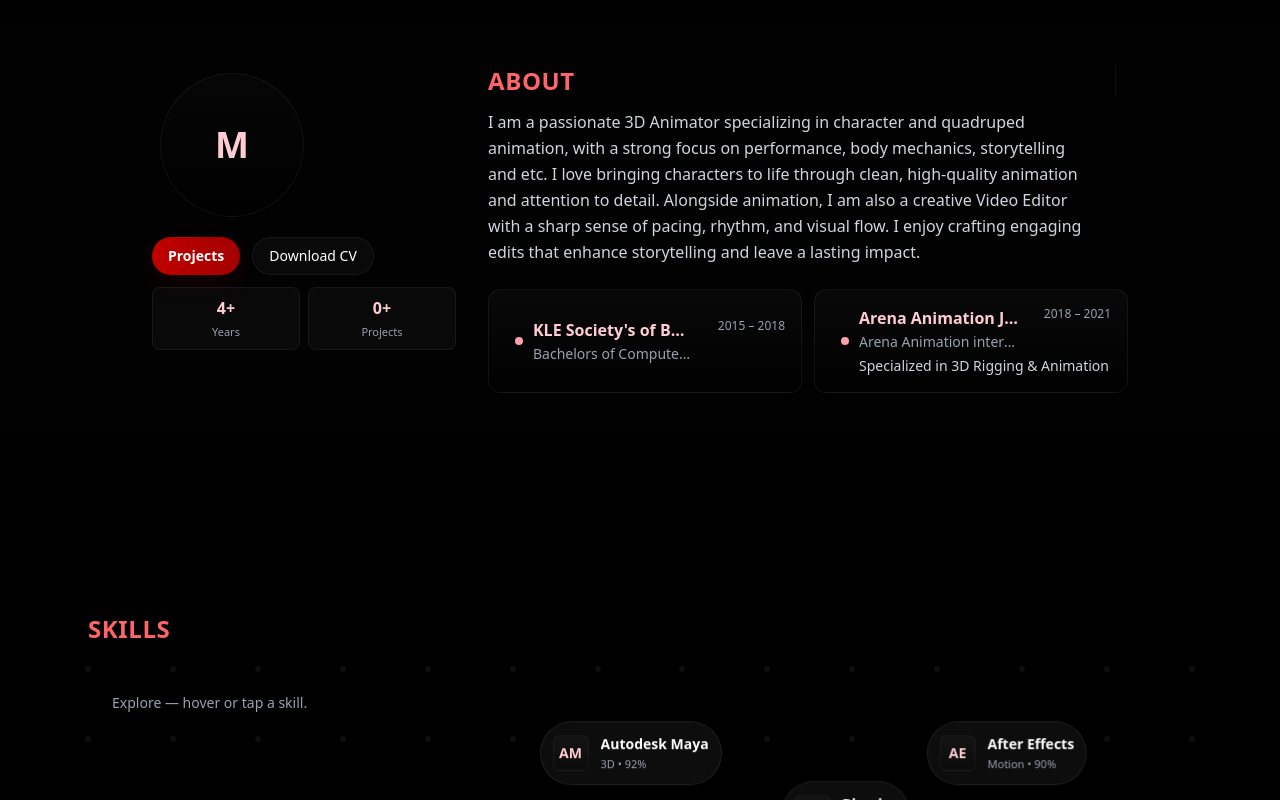
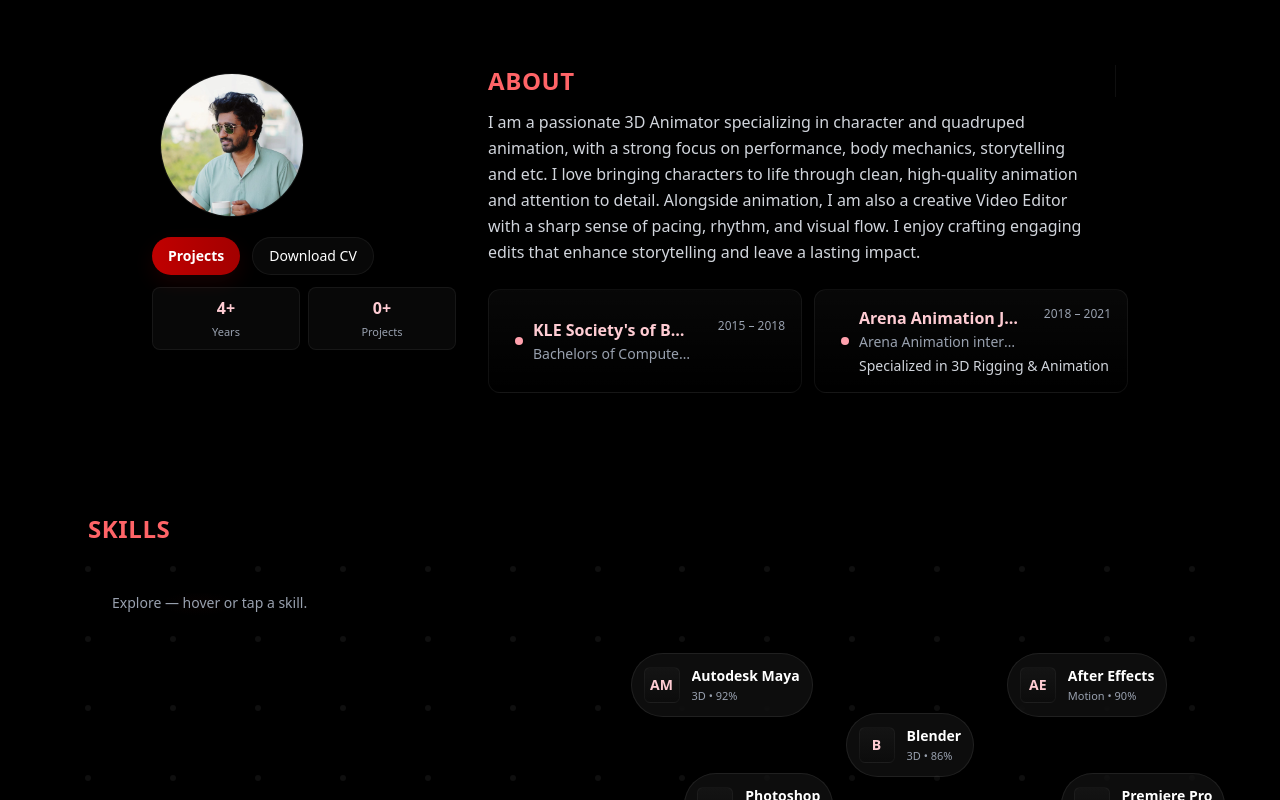
Before and after one commit to abhii-dev/Port_Portfolio, a React (Vite) app: page / in a window 1280 px wide. Shown: the part 840-1640 px from the top of the page. Built offline with nearby package versions, Linux system fonts and the light colour scheme.

Commit message:
added image

```diff
--- a/src/components/About.jsx
+++ b/src/components/About.jsx
@@ -1,11 +1,13 @@
 // src/components/About.jsx
 import React, { useEffect, useRef, useState } from "react";
-import resume from "../assets/resume.pdf"
+import { motion, useInView, useReducedMotion } from "framer-motion";
+import resume from "../assets/resume.pdf";
+import avatar from "../assets/avatar.jpeg"; // <-- replace with your image (avatar.png / profile.webp etc.)
 
 /**
- * About — Compact mobile CTAs (text-only pills)
- * - Mobile: small text-only pills, side-by-side (not full-width)
- * - sm+ : original labeled pills remain
+ * About — uses framer-motion variants + useInView.
+ * Animates when scrolled into view or when navbar dispatches 'nav-scroll-to' for id === 'about'.
+ * Replaces the big 'M' with a responsive image.
  */
 
 export default function About() {
@@ -28,30 +30,30 @@ export default function About() {
     },
   ];
 
-  const ref = useRef(null);
-  const [visible, setVisible] = useState(false);
-  const [counts, setCounts] = useState(stats.map(() => 0));
+  const rootRef = useRef(null);
+  const inView = useInView(rootRef, { amount: 0.2, once: true });
+  const shouldReduceMotion = useReducedMotion();
+
+  // allow nav clicks to force-play the animation even if not yet scrolled into view
+  const [forcePlay, setForcePlay] = useState(false);
 
   useEffect(() => {
-    const el = ref.current;
-    if (!el) return;
-    const io = new IntersectionObserver(
-      (entries) => {
-        entries.forEach((e) => {
-          if (e.isIntersecting) {
-            setVisible(true);
-            io.disconnect();
+    const onNav = (e) => {
+      if (e?.detail?.id === "about") {
+        setForcePlay(true);
+        // clear after a short while to allow re-trigger if user navigates again
+        setTimeout(() => setForcePlay(false), 900);
       }
-        });
-      },
-      { threshold: 0.2 }
-    );
-    io.observe(el);
-    return () => io.disconnect();
+    };
+    window.addEventListener("nav-scroll-to", onNav);
+    return () => window.removeEventListener("nav-scroll-to", onNav);
   }, []);
 
+  // numeric counters animation (keeps prior behavior)
+  const [counts, setCounts] = useState(stats.map(() => 0));
   useEffect(() => {
-    if (!visible) return;
+    const play = inView || forcePlay;
+    if (!play) return;
     const duration = 700;
     const start = performance.now();
     function step(now) {
@@ -60,13 +62,35 @@ export default function About() {
       if (t < 1) requestAnimationFrame(step);
     }
     requestAnimationFrame(step);
-  }, [visible]);
+  }, [inView, forcePlay]);
+
+  const entry = shouldReduceMotion
+    ? {}
+    : {
+        avatar: {
+          hidden: { scale: 0.96, opacity: 0 },
+          visible: { scale: 1, opacity: 1, transition: { duration: 0.52, ease: [0.2, 1, 0.36, 1] } },
+        },
+        body: {
+          hidden: { opacity: 0, y: 12 },
+          visible: {
+            opacity: 1,
+            y: 0,
+            transition: { when: "beforeChildren", staggerChildren: 0.12, duration: 0.52, ease: [0.2, 1, 0.36, 1] },
+          },
+        },
+        child: {
+          hidden: { opacity: 0, y: 12 },
+          visible: { opacity: 1, y: 0, transition: { duration: 0.46, ease: [0.2, 1, 0.36, 1] } },
+        },
+      };
+
+  const playAnim = shouldReduceMotion ? true : inView || forcePlay;
 
   return (
-    <section id="about" ref={ref} className="w-full bg-[#020203] text-white py-8 md:py-10" aria-labelledby="about-heading">
+    <section id="about" ref={rootRef} className="w-full bg-black text-white py-8 md:py-10" aria-labelledby="about-heading">
       <div className="max-w-5xl mx-auto px-4 sm:px-6">
         <div className="grid grid-cols-1 md:grid-cols-12 gap-6 md:gap-8 items-start">
-          {/* avatar + CTAs */}
           <div className="col-span-12 md:col-span-4 flex flex-col items-center md:items-start">
             <div className="relative w-28 h-28 sm:w-32 sm:h-32 md:w-40 md:h-40 flex items-center justify-center">
               <div
@@ -79,59 +103,41 @@ export default function About() {
                 }}
                 aria-hidden
               />
-              <div
-                className="relative w-24 h-24 sm:w-28 sm:h-28 md:w-36 md:h-36 rounded-full flex items-center justify-center overflow-hidden border border-white/6 shadow-sm"
+
+              {/* motion image replaces the big 'M' */}
+              <motion.img
+                src={avatar}
+                alt="Profile avatar"
+                className="avatar relative w-24 h-24 sm:w-28 sm:h-28 md:w-36 md:h-36 rounded-full object-cover border border-white/6 shadow-sm"
                 style={{ background: "linear-gradient(180deg, rgba(255,255,255,0.02), rgba(0,0,0,0.04))" }}
-              >
-                <span className="text-2xl sm:text-3xl md:text-4xl font-extrabold text-rose-200 select-none">M</span>
-              </div>
+                variants={entry.avatar}
+                initial="hidden"
+                animate={playAnim ? "visible" : "hidden"}
+                loading="lazy"
+                draggable={false}
+              />
             </div>
 
-            {/* MOBILE: small text-only pills, side-by-side (not full-width) */}
             <div className="mt-3 flex items-center gap-3 sm:hidden">
-              <a
-                href="#projects"
-                aria-label="View projects"
-                className="inline-flex items-center justify-center text-sm px-3 py-2 rounded-full font-semibold"
-                style={{ background: "linear-gradient(90deg,#C00000,#A30000)", boxShadow: "0 8px 18px rgba(192,20,20,0.10)" }}
-                title="Projects"
-              >
+              <a href="#projects" aria-label="View projects" className="inline-flex items-center justify-center text-sm px-3 py-2 rounded-full font-semibold" style={{ background: "linear-gradient(90deg,#C00000,#A30000)", boxShadow: "0 8px 18px rgba(192,20,20,0.10)" }} title="Projects">
                 Projects
               </a>
 
-              <a
-                href={resume}
-                download
-                aria-label="Download CV"
-                className="inline-flex items-center justify-center text-sm px-3 py-2 rounded-full border border-white/6 bg-white/3"
-                title="Download CV"
-              >
+              <a href={resume} download aria-label="Download CV" className="inline-flex items-center justify-center text-sm px-3 py-2 rounded-full border border-white/6 bg-white/3" title="Download CV">
                 CV
               </a>
             </div>
 
-            {/* DESKTOP/TABLET: labeled CTAs (sm+) */}
             <div className="mt-3 w-full hidden sm:flex sm:flex-row gap-3">
-              <a
-                href="#projects"
-                className="inline-flex items-center justify-center gap-2 text-sm px-4 py-2 rounded-full font-semibold"
-                style={{ background: "linear-gradient(90deg,#C00000,#A30000)", boxShadow: "0 8px 20px rgba(192,20,20,0.12)" }}
-                aria-label="View projects"
-              >
+              <a href="#projects" className="inline-flex items-center justify-center gap-2 text-sm px-4 py-2 rounded-full font-semibold" style={{ background: "linear-gradient(90deg,#C00000,#A30000)", boxShadow: "0 8px 20px rgba(192,20,20,0.12)" }} aria-label="View projects">
                 Projects
               </a>
 
-              <a
-                href={resume}
-                download
-                className="inline-flex items-center justify-center gap-2 text-sm px-4 py-2 rounded-full border border-white/6 bg-white/3"
-                aria-label="Download CV"
-              >
+              <a href={resume} download className="inline-flex items-center justify-center gap-2 text-sm px-4 py-2 rounded-full border border-white/6 bg-white/3" aria-label="Download CV">
                 Download CV
               </a>
             </div>
 
-            {/* compact stats visible on mobile as a small row */}
             <div className="mt-3 w-full">
               <div className="flex gap-2 justify-center md:justify-start">
                 {stats.map((s, i) => (
@@ -144,7 +150,6 @@ export default function About() {
             </div>
           </div>
 
-          {/* main content */}
           <div className="col-span-12 md:col-span-8">
             <div className="flex items-start justify-between gap-4">
               <div>
@@ -158,23 +163,23 @@ export default function About() {
               </div>
             </div>
 
-            <p className="mt-3 text-gray-300 text-sm sm:text-base max-w-prose leading-relaxed">
+            <motion.div
+              className="about-body"
+              variants={entry.body}
+              initial="hidden"
+              animate={playAnim ? "visible" : "hidden"}
+            >
+              <motion.p className="mt-3 text-gray-300 text-sm sm:text-base max-w-prose leading-relaxed" variants={entry.child}>
                 I am a passionate 3D Animator specializing in character and quadruped animation, with a strong focus on performance, body mechanics, storytelling and etc. I love bringing characters to life through clean, high-quality animation and attention to detail. Alongside animation, I am also a creative Video Editor with a sharp sense of pacing, rhythm, and visual flow. I enjoy crafting engaging edits that enhance storytelling and leave a lasting impact.
-            </p>
+              </motion.p>
 
-            {/* education cards (responsive) */}
-            <div className="mt-6 grid grid-cols-1 sm:grid-cols-2 gap-3">
-              {education.map((e, idx) => (
-                <article
-                  key={e.title}
-                  className="relative p-3 sm:p-4 rounded-xl bg-gradient-to-b from-white/3 to-transparent border border-white/6 shadow-sm hover:-translate-y-0.5 hover:shadow-md transition-transform flex items-center min-h-[84px]"
-                >
-                  {/* left dot column - consistent width */}
+              <motion.div className="mt-6 grid grid-cols-1 sm:grid-cols-2 gap-3" variants={entry.child}>
+                {education.map((e) => (
+                  <article key={e.title} className="relative p-3 sm:p-4 rounded-xl bg-gradient-to-b from-white/3 to-transparent border border-white/6 shadow-sm hover:-translate-y-0.5 hover:shadow-md transition-transform flex items-center min-h-[84px]">
                     <div className="flex-none w-7 flex justify-center items-start pt-1 sm:pt-0">
                       <div className="w-2 h-2 rounded-full bg-rose-300 shadow-sm" aria-hidden />
                     </div>
 
-                  {/* content column */}
                     <div className="flex-1 min-w-0">
                       <div className="flex items-start justify-between gap-3">
                         <div className="min-w-0">
@@ -189,17 +194,21 @@ export default function About() {
                     </div>
                   </article>
                 ))}
-            </div>
+              </motion.div>
+            </motion.div>
           </div>
         </div>
       </div>
 
-      {/* small motion helper (respects reduced motion prefs) */}
       <style>{`
         @media (prefers-reduced-motion: no-preference) {
           .animate-spin-slow { animation: spin 28s linear infinite; }
         }
         @keyframes spin { from { transform: rotate(0) } to { transform: rotate(360deg) } }
+        /* ensure avatar image behaves well on very small devices */
+        @media (max-width: 420px) {
+          .avatar { width: 72px !important; height: 72px !important; }
+        }
       `}</style>
     </section>
   );
--- a/src/components/Hero.jsx
+++ b/src/components/Hero.jsx
@@ -69,7 +69,7 @@ export default function Hero({
                   border: "1px solid rgba(255,255,255,0.03)",
                 }}
               />
-              <div className="text-xs text-gray-400 uppercase tracking-wider">Cinematic • Motion • 3D</div>
+
             </div>
 
             <h1 className="text-4xl sm:text-5xl md:text-6xl font-extrabold leading-tight tracking-tight relative">
--- a/src/components/Projects.jsx
+++ b/src/components/Projects.jsx
@@ -32,7 +32,7 @@ export default function Projects() {
   ];
 
   return (
-    <section className="w-full bg-black text-white py-12 md:py-20">
+    <section id='projects' className="w-full bg-black text-white py-12 md:py-20">
       <div className="max-w-5xl mx-auto px-6">
 
         {/* Header */}
--- a/src/components/Skill.jsx
+++ b/src/components/Skill.jsx
@@ -1,12 +1,11 @@
 // src/components/Skill.jsx
-import React, { useEffect, useMemo, useState } from "react";
+import React, { useEffect, useMemo, useRef, useState } from "react";
+import { motion, useInView, useReducedMotion } from "framer-motion";
 
 /**
  * Skills — Animated Neon Dots Map (Motion UI) — with compact header
- * - Compact header restored: title + subtle subtitle + small stat
- * - Short guide inside map retained
- * - Interactive neon dots behavior preserved
- * - Tweak: smaller skill buttons on mobile to avoid overlap
+ * - Uses framer-motion for dot glow + node hover + entrance animation
+ * - Respects prefers-reduced-motion
  */
 
 export default function Skill() {
@@ -42,14 +41,7 @@ export default function Skill() {
   const [glowSet, setGlowSet] = useState(() => new Set());
 
   // reduced-motion flag
-  const [reduceMotion, setReduceMotion] = useState(false);
-  useEffect(() => {
-    const mq = window.matchMedia("(prefers-reduced-motion: reduce)");
-    setReduceMotion(mq.matches);
-    const handler = () => setReduceMotion(mq.matches);
-    mq.addEventListener?.("change", handler);
-    return () => mq.removeEventListener?.("change", handler);
-  }, []);
+  const shouldReduceMotion = useReducedMotion();
 
   // compute glow indices for a skill (col,row)
   function computeGlow(col, row, radius = GLOW_RADIUS) {
@@ -65,17 +57,17 @@ export default function Skill() {
 
   // handlers: onHover / onLeave / onFocus / onBlur / onClick (mobile)
   function handleEnter(skill) {
-    if (reduceMotion) return;
+    if (shouldReduceMotion) return;
     const ids = computeGlow(skill.col, skill.row, GLOW_RADIUS);
     setGlowSet(new Set(ids));
   }
   function handleLeave() {
-    if (reduceMotion) return;
+    if (shouldReduceMotion) return;
     setGlowSet(new Set());
   }
   // mobile tap toggles glow briefly
   function handleTap(skill) {
-    if (reduceMotion) return;
+    if (shouldReduceMotion) return;
     const ids = computeGlow(skill.col, skill.row, GLOW_RADIUS);
     setGlowSet(new Set(ids));
     // fade after short delay
@@ -89,9 +81,22 @@ export default function Skill() {
     return { left: `${left}%`, top: `${top}%` };
   };
 
+  // entrance animation control (animate when in view)
+  const containerRef = useRef(null);
+  const inView = useInView(containerRef, { amount: 0.12, once: true });
+
+  // framer variants
+  const containerVariants = {
+    hidden: { opacity: 0, y: 8 },
+    visible: { opacity: 1, y: 0, transition: { duration: 0.7, ease: [0.22, 1, 0.36, 1] } },
+  };
+
+  const nodeInitial = { opacity: 0, y: 8, scale: 0.98 };
+  const nodeVisible = { opacity: 1, y: 0, scale: 1, transition: { duration: 0.46, ease: [0.2, 1, 0.36, 1] } };
+
   return (
     <section id="skills" className="w-full bg-black text-white py-16 sm:py-20">
-      <div className="max-w-6xl mx-auto px-4 sm:px-6 mt-25">
+      <div className="max-w-6xl mx-auto px-4 sm:px-6">
         {/* compact header: title + subtitle + small stat */}
         <div className="flex items-center justify-between mb-6">
           <div>
@@ -100,7 +105,13 @@ export default function Skill() {
         </div>
 
         {/* map area */}
-        <div className="relative w-full p-6 bg-transparent border-none overflow-visible">
+        <motion.div
+          ref={containerRef}
+          className="relative w-full p-6 bg-transparent border-none overflow-visible"
+          variants={containerVariants}
+          initial="hidden"
+          animate={inView ? "visible" : "hidden"}
+        >
           {/* decorative subtle background gradient/fog */}
           <div
             aria-hidden
@@ -115,19 +126,28 @@ export default function Skill() {
           <div className="absolute inset-0 pointer-events-none">
             {dots.map((d) => {
               const isGlowing = glowSet.has(d.id);
+              // compute scale & styles based on glow
+              const scale = isGlowing && !shouldReduceMotion ? 1.6 : 1;
+              const bg = isGlowing
+                ? "radial-gradient(circle, rgba(255,180,180,1), rgba(163,0,0,0.9))"
+                : "rgba(255,255,255,0.06)";
+              const boxShadow = isGlowing
+                ? "0 6px 28px rgba(220,70,70,0.45), 0 0 10px rgba(255,90,90,0.6)"
+                : "none";
+
               return (
-                <span
+                <motion.span
                   key={d.id}
-                  className={`absolute -translate-x-1/2 -translate-y-1/2 rounded-full`}
+                  className="absolute -translate-x-1/2 -translate-y-1/2 rounded-full"
                   style={{
                     ...posStyle(d.c, d.r),
                     width: DOT_SIZE,
                     height: DOT_SIZE,
-                    background: isGlowing ? "radial-gradient(circle, rgba(255,180,180,1), rgba(163,0,0,0.9))" : "rgba(255,255,255,0.06)",
-                    boxShadow: isGlowing ? "0 6px 28px rgba(220,70,70,0.45), 0 0 10px rgba(255,90,90,0.6)" : "none",
-                    transition: reduceMotion ? "none" : "box-shadow 280ms ease, background 280ms ease, transform 260ms ease",
-                    transform: isGlowing && !reduceMotion ? "scale(1.6)" : "scale(1)",
+                    transformOrigin: "center",
+                    pointerEvents: "none",
                   }}
+                  animate={shouldReduceMotion ? {} : { scale, background: bg, boxShadow }}
+                  transition={shouldReduceMotion ? {} : { duration: 0.28, ease: [0.2, 0.9, 0.2, 1] }}
                 />
               );
             })}
@@ -150,24 +170,40 @@ export default function Skill() {
                       ...posStyle(s.col, s.row),
                       transform: "translate(-50%, -50%)",
                     };
+
+                    // indicator if the node's own base dot is in glowSet (used for button shadow)
+                    const ownDotId = computeDotId(s.col, s.row, COLS);
+                    const hasGlow = glowSet.size && glowSet.has?.(ownDotId);
+
+                    // whileHover/whileTap
+                    const hoverProps = shouldReduceMotion
+                      ? {}
+                      : {
+                          whileHover: { y: -6, scale: 1.03, transition: { duration: 0.18 } },
+                          whileTap: { scale: 0.98, y: -2, transition: { duration: 0.12 } },
+                        };
+
                     return (
-                      <button
+                      <motion.button
                         key={s.name}
                         onMouseEnter={() => handleEnter(s)}
-                        onMouseLeave={() => handleLeave()}
+                        onMouseLeave={handleLeave}
                         onFocus={() => handleEnter(s)}
-                        onBlur={() => handleLeave()}
+                        onBlur={handleLeave}
                         onClick={() => handleTap(s)}
                         className={`absolute z-20 flex items-center gap-2 sm:gap-3 p-1.5 sm:p-3 rounded-full backdrop-blur-sm
-                          transition-shadow duration-200 focus:outline-none focus:ring-2 focus:ring-rose-300
-                          ${reduceMotion ? "bg-white/6 border border-white/6" : "bg-white/5 border border-white/8"} text-xs sm:text-sm min-w-[86px] sm:min-w-[120px] max-w-[150px] sm:max-w-[220px]`}
+                          focus:outline-none focus:ring-2 focus:ring-rose-300
+                          ${shouldReduceMotion ? "bg-white/6 border border-white/6" : "bg-white/5 border border-white/8"} text-xs sm:text-sm min-w-[86px] sm:min-w-[120px] max-w-[150px] sm:max-w-[220px]`}
                         style={{
                           ...style,
-                          boxShadow: glowSet.size && glowSet.has?.(computeDotId(s.col, s.row, COLS)) ? "0 12px 40px rgba(163,0,0,0.12)" : "0 8px 28px rgba(0,0,0,0.28)",
+                          boxShadow: hasGlow ? "0 12px 40px rgba(163,0,0,0.12)" : "0 8px 28px rgba(0,0,0,0.28)",
                           transformOrigin: "center center",
                         }}
                         aria-label={`${s.name} skill button`}
                         title={`${s.name} — ${s.pct}%`}
+                        initial={nodeInitial}
+                        animate={inView ? nodeVisible : nodeInitial}
+                        {...hoverProps}
                       >
                         <div
                           className="w-7 h-7 sm:w-9 sm:h-9 rounded-md flex items-center justify-center text-xs sm:text-sm font-semibold text-rose-200"
@@ -187,14 +223,14 @@ export default function Skill() {
                           <div className="font-semibold text-white truncate text-xs sm:text-sm">{s.name}</div>
                           <div className="text-[11px] text-gray-400 mt-0.5">{s.tag} • {s.pct}%</div>
                         </div>
-                      </button>
+                      </motion.button>
                     );
                   })}
                 </div>
               </div>
             </div>
           </div>
-        </div>
+        </motion.div>
       </div> {/* container end */}
 
       {/* utilities */}
@@ -204,9 +240,7 @@ export default function Skill() {
           button { transition: none !important; }
         }
 
-        /* small additional mobile tweak (extra safety) */
         @media (max-width: 420px) {
-          /* slightly reduce node padding on very small screens */
           button { padding: 0.35rem !important; }
         }
       `}</style>
```
Also changed, not shown: src/components/Contact.jsx (+10 -12 lines), src/components/Navbar.jsx (+143 -74 lines), src/assets/avatar.jpeg (added). Lines whose indentation alone changed are shown as unchanged.
